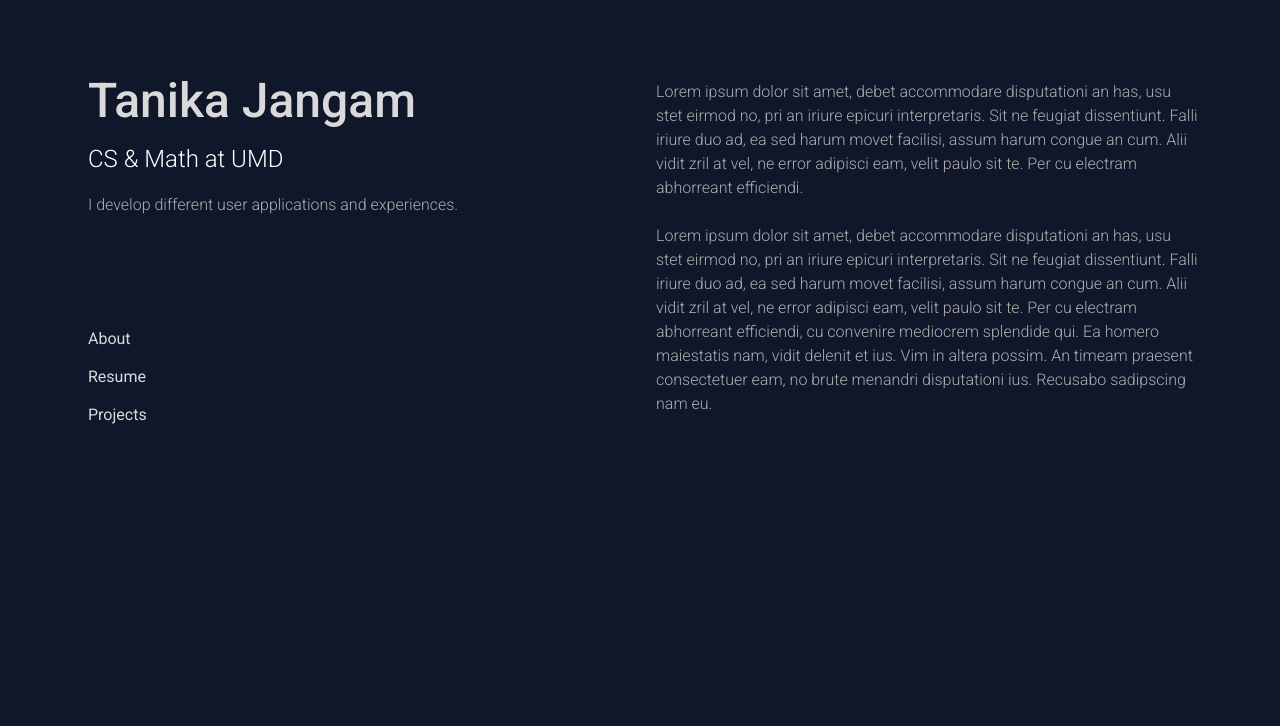
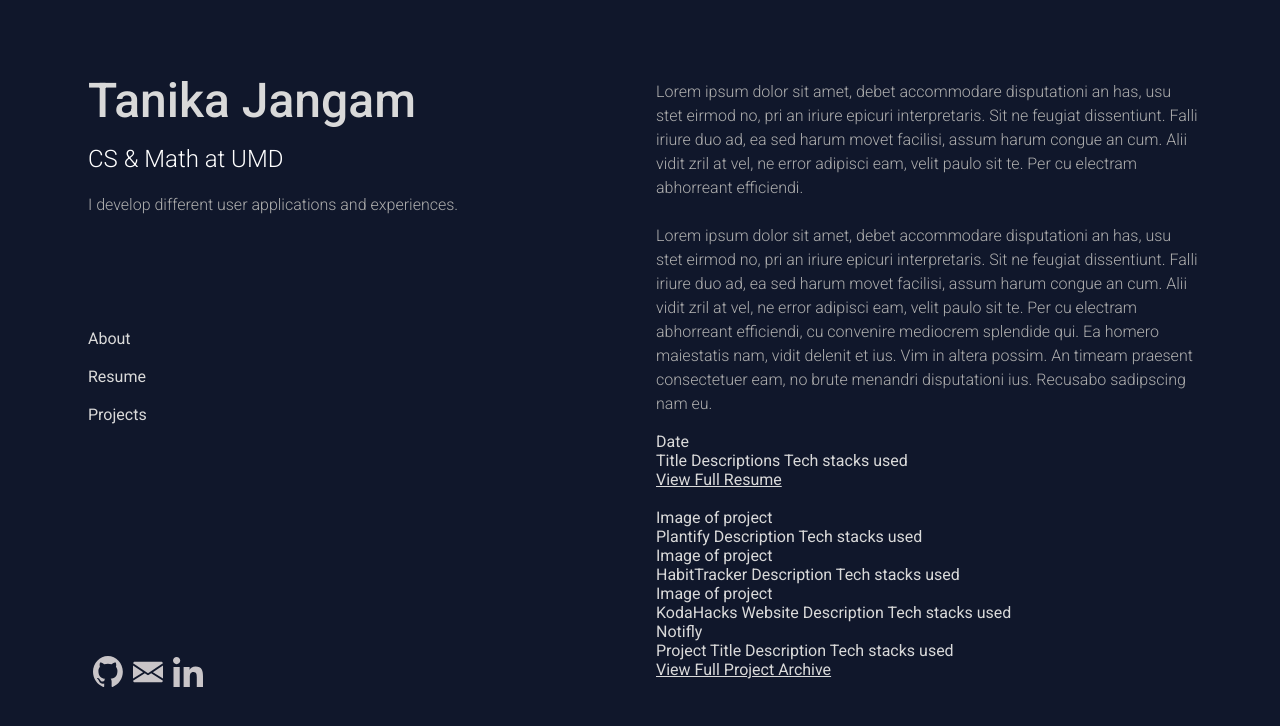
Before and after one commit to tanikajangam/Personal-Website, a Gatsby site: page / in a window 1280 px wide. Built offline with nearby package versions, Linux system fonts and the light colour scheme; Gatsby itself is replaced by a stand-in of ours.

Commit message:
resume & projects

```diff
--- a/src/pages/index.js
+++ b/src/pages/index.js
@@ -19,6 +19,12 @@ export default function Home() {
       </nav>
 
       <div className="contact">
+        <img src="/github.svg">
+        </img>
+        <img src="/gmail.svg">
+        </img>
+        <img src="/linkedin.svg">
+        </img>
 
       </div>
     </div>
@@ -33,11 +39,63 @@ export default function Home() {
         Lorem ipsum dolor sit amet, debet accommodare disputationi an has, usu stet eirmod no, pri an iriure epicuri interpretaris. Sit ne feugiat dissentiunt. Falli iriure duo ad, ea sed harum movet facilisi, assum harum congue an cum. Alii vidit zril at vel, ne error adipisci eam, velit paulo sit te.
         Per cu electram abhorreant efficiendi, cu convenire mediocrem splendide qui. Ea homero maiestatis nam, vidit delenit et ius. Vim in altera possim. An timeam praesent consectetuer eam, no brute menandri disputationi ius. Recusabo sadipscing nam eu.
       </p>
-      <div>
 
+
+      <div className="resume">
+        <div className="resume-inner">
+          <div>Date</div>
+          <div>
+            Title
+            Descriptions
+            Tech stacks used
+          </div>
+        </div>
+
+        <Link to="/">View Full Resume</Link>
+      </div>
+      <br>
+      </br>
+      <div className="projects">
+        <div className="projects-inner">
+          <div>Image of project</div>
+          <div>
+            Plantify
+            Description
+            Tech stacks used
+          </div>
+        </div>
+        <div className="projects-inner">
+          <div>Image of project</div>
+          <div>
+            HabitTracker
+            Description
+            Tech stacks used
+          </div>
+        </div>
+        <div className="projects-inner">
+          <div>Image of project</div>
+          <div>
+            KodaHacks Website
+            Description
+            Tech stacks used
+          </div>
+        </div>
+
+        <div className="projects-inner">
+          <div>Notifly</div>
+          <div>
+            Project Title
+            Description
+            Tech stacks used
+          </div>
+        </div>
+        <Link to="/">View Full Project Archive</Link>
       </div>
 
     </div>
 
+
+
   </div>
+
 }
--- a/src/styles.css
+++ b/src/styles.css
@@ -60,3 +60,13 @@
 .links a {
     text-decoration: none;
 }
+
+.contact {
+    position: fixed;
+    bottom: 13%;
+}
+
+.contact img {
+    width: 30px;
+    margin: 5px;
+}
```
Also changed, not shown: README.md.
